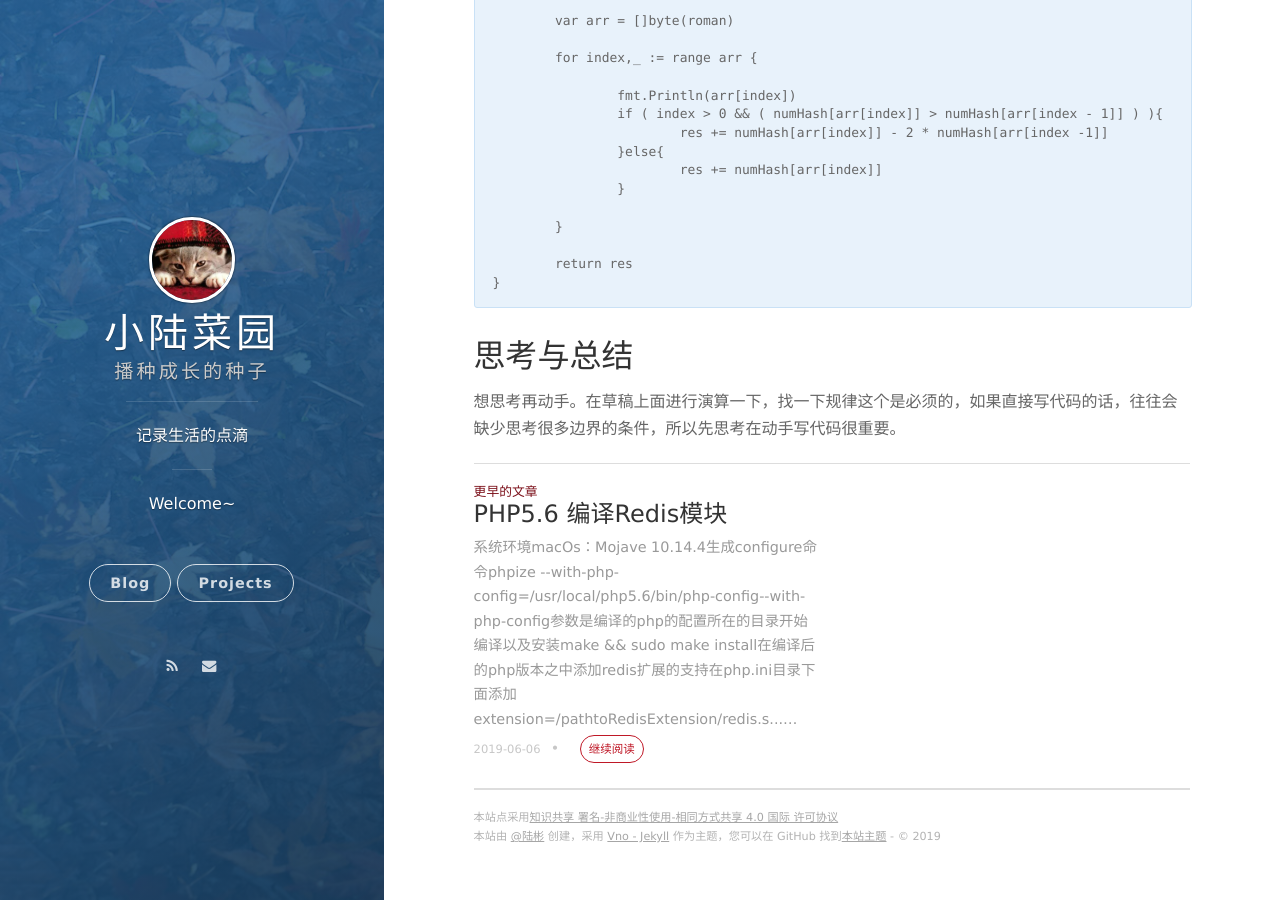
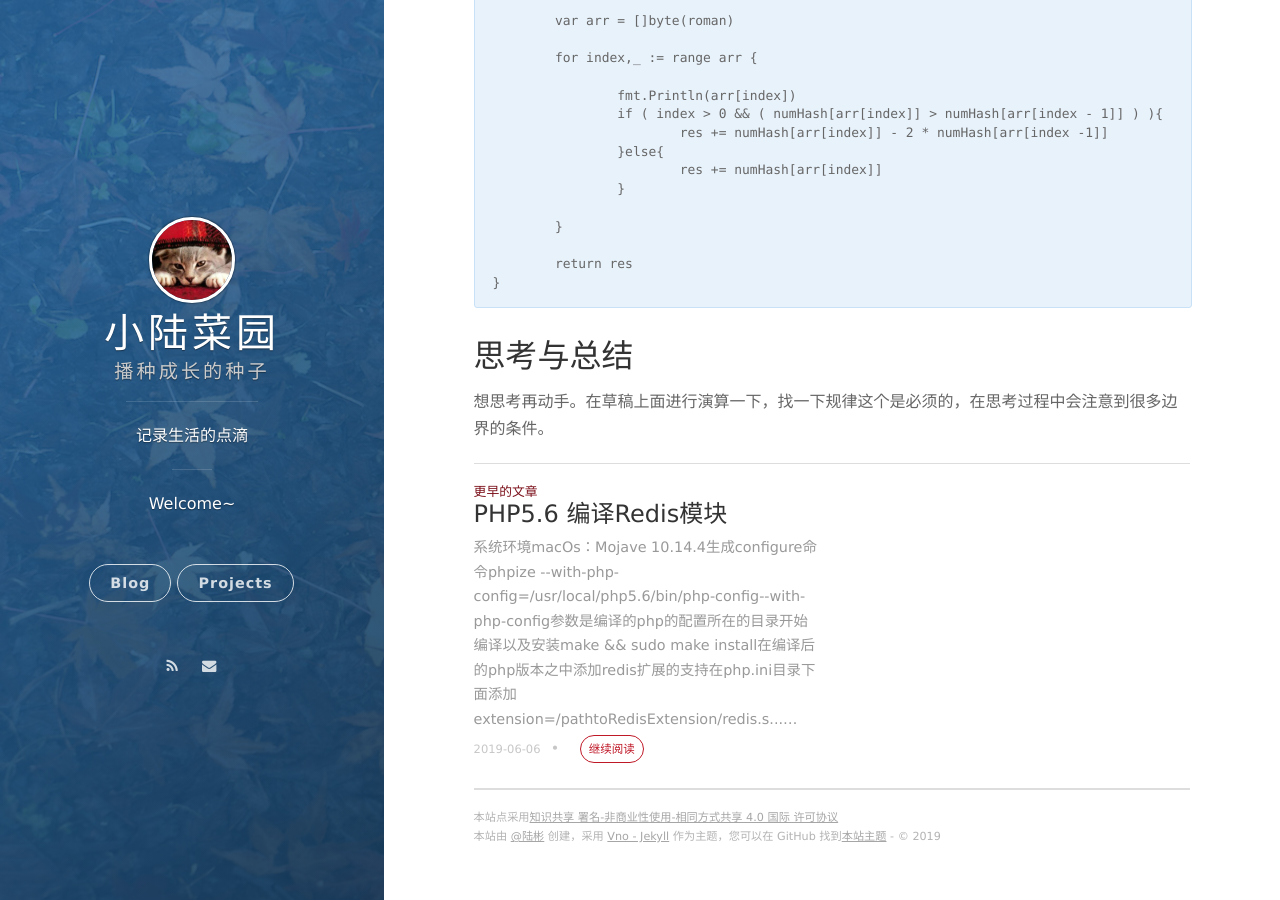
Before and after one commit to TomasBan/ThomasBan.github.io, a Jekyll site: the page built from _posts/2019-06-10-算法学习日志1.md, in a window 1280 px wide and 900 px high, scrolled down 1125 px. Built offline with Jekyll 4.4.1, drawn with Linux system fonts in a browser that asks for light colours; nearby versions of some CDN libraries.

Commit message:
update:更新一下个人总结

````diff
--- a/_posts/2019-06-10-算法学习日志1.md
+++ b/_posts/2019-06-10-算法学习日志1.md
@@ -67,4 +67,4 @@ func RomantoInt(roman string) int{
 ```
 ## 思考与总结
 
-想思考再动手。在草稿上面进行演算一下，找一下规律这个是必须的，如果直接写代码的话，往往会缺少思考很多边界的条件，所以先思考在动手写代码很重要。
+想思考再动手。在草稿上面进行演算一下，找一下规律这个是必须的，在思考过程中会注意到很多边界的条件。
````
